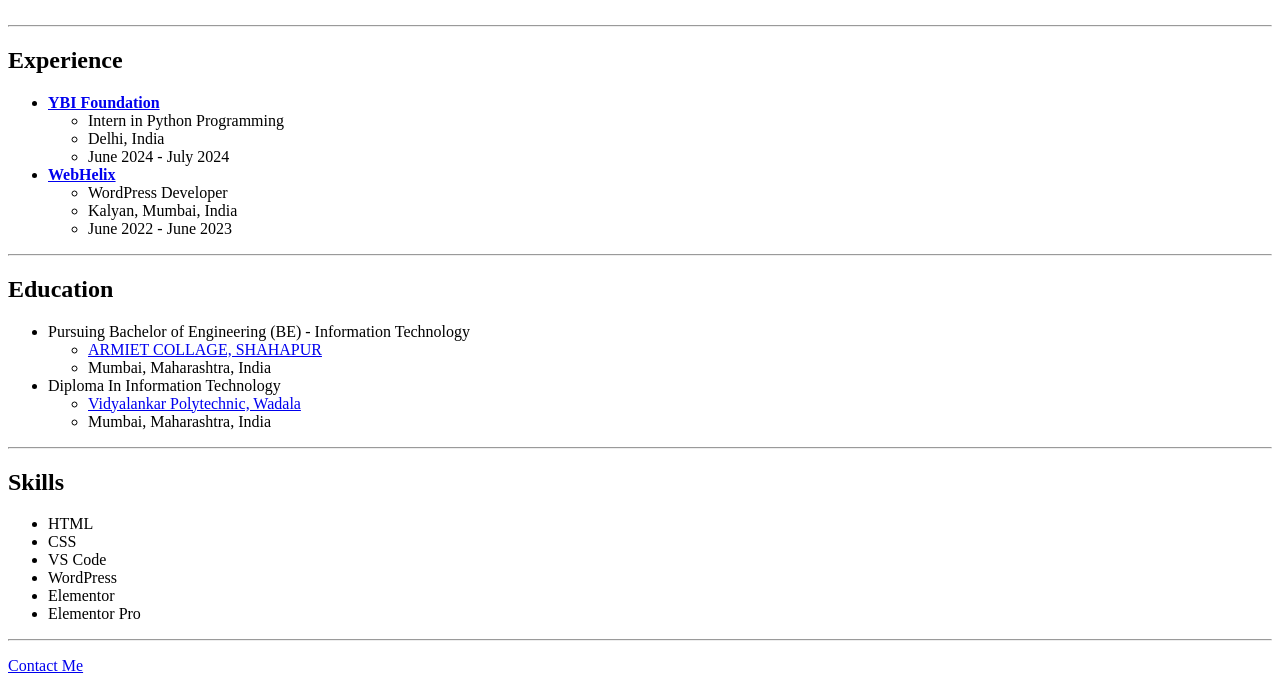
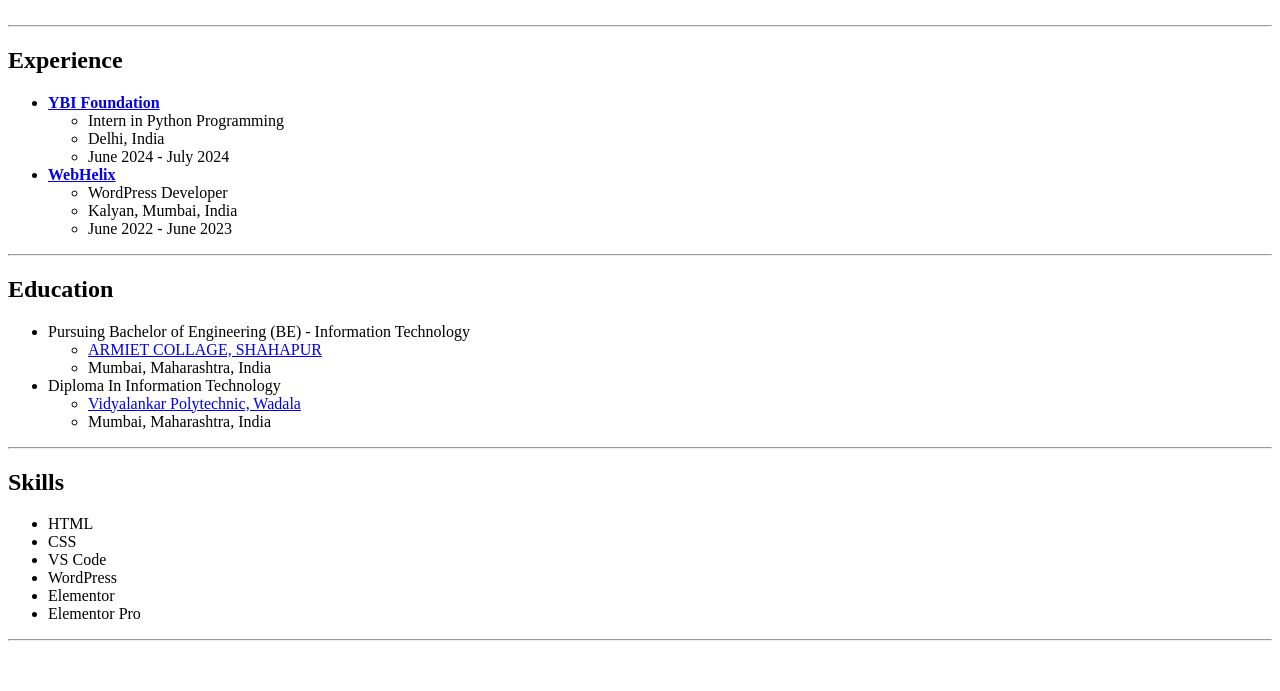
Before and after one commit to ManojThamke/Resume, a plain HTML site: page index.html in a window 1280 px wide. Shown: the part 187-878 px from the top of the page. After the commit the page ends 836 px from the top, so only its background shows below. Drawn offline with Linux system fonts and the light colour scheme.

Commit message:
Update index.html

```diff
--- a/index.html
+++ b/index.html
@@ -73,7 +73,5 @@
     </ul>
 
     <hr>
-
-    <p><a href="#">Contact Me</a></p>
 </body>
 </html>
```
